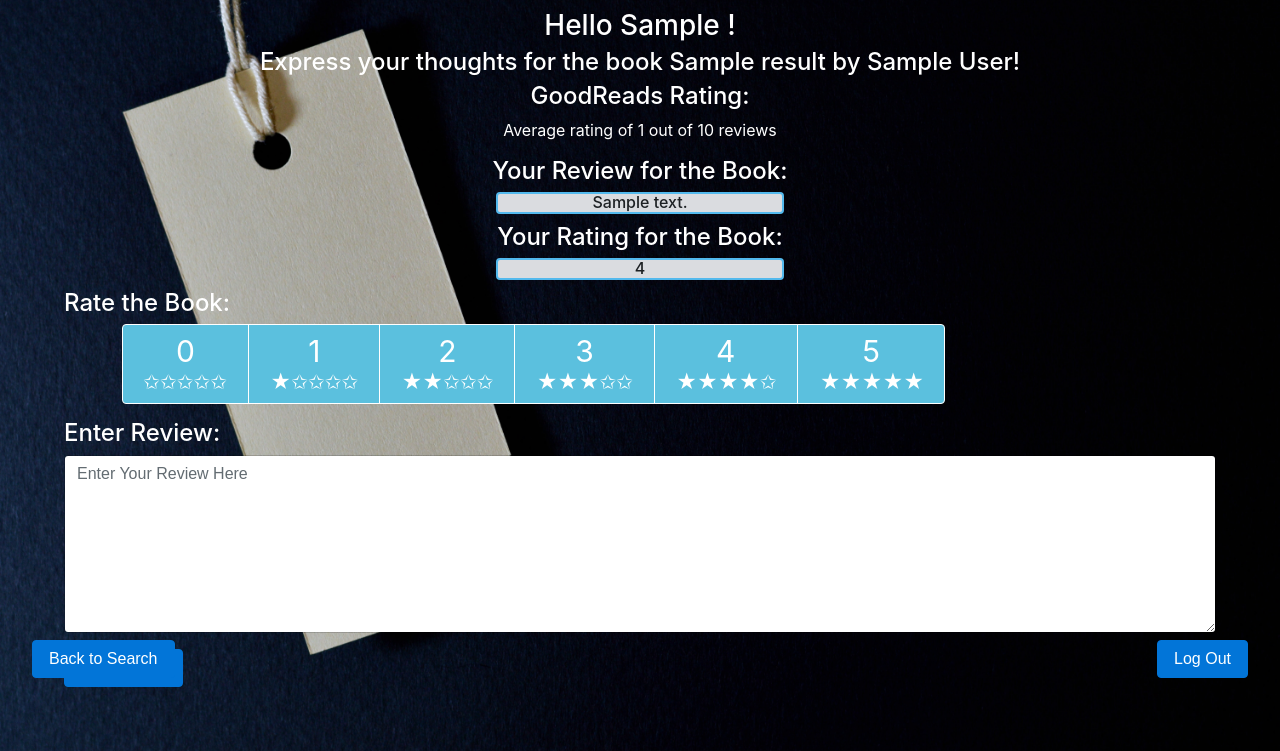
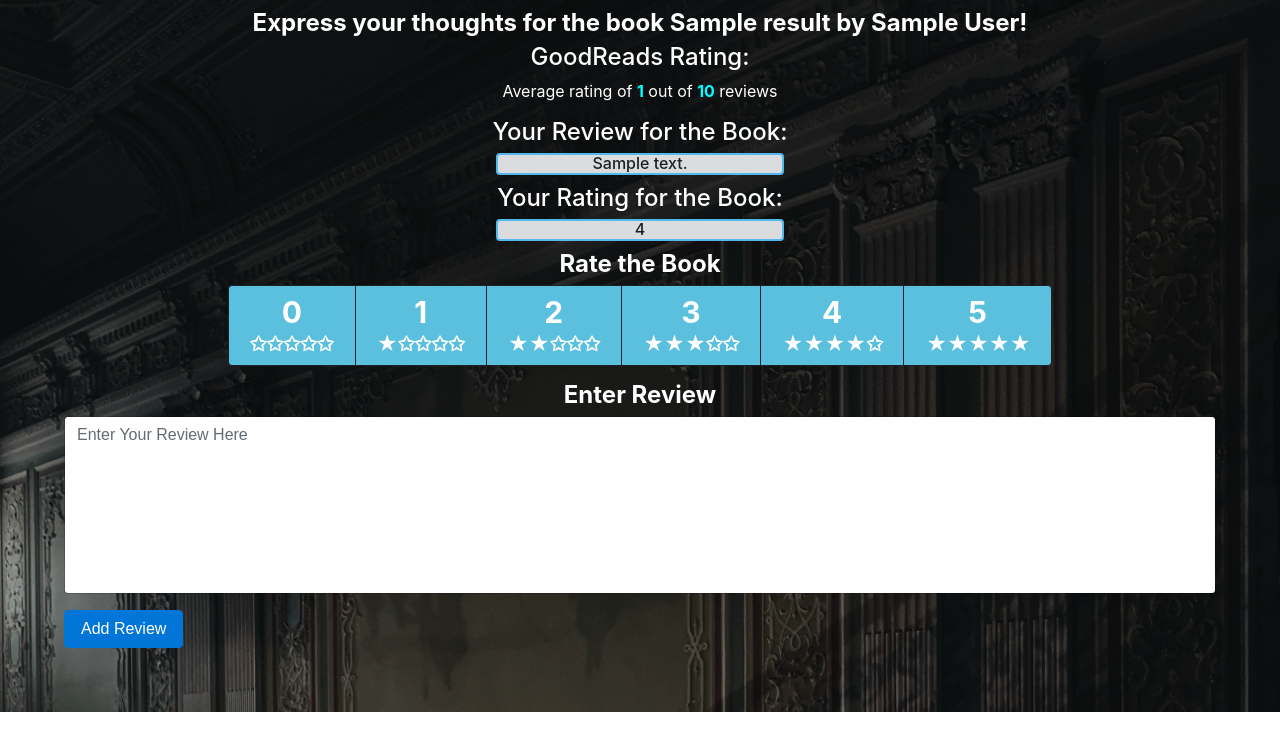
Before and after one commit to Aadhieaswar/Book-Browser-Flask-App, a Flask app: template templates/review.html in a window 1280 px wide; the page is wider, and only the part inside the window is pictured. Shown: the part 96-847 px from the top of that part. After the commit the page ends 808 px from the top of that part, so only its background shows below. Run offline with Flask 2, Linux system fonts and the light colour scheme; the template is opened without the code that fills it: most values are stand-ins (such as "Sample title", 1, 10 or a date in 2020); some libraries are stand-ins or nearby versions.

Commit message:
added better bg and formatted text

```diff
--- a/static/style.css
+++ b/static/style.css
@@ -26,7 +26,8 @@
 
 .bul {
   margin: 0px;
-  border-color: white;
+  border-color: #1d2124;
+  font-weight: bold;
 }
 
 /* nav-bar styles start */
@@ -52,6 +53,10 @@
   background-color: cyan;
   margin: 0 auto;
   padding: 0;
+}
+
+strong {
+  color: cyan;
 }
 
 .nav-content {
@@ -101,6 +106,7 @@
   text-decoration: none;
   padding: 10px;
   display: block;
+  transition: ease 0.3s all;
 }
 
 .nav-links:hover {
@@ -140,19 +146,18 @@
   text-decoration: none;
 }
 
-.dropdown-icon:hover {
+.dropdown:hover .dropdown-icon {
   background-color: cyan;
 }
 
 .dropdown:hover .dropdown-content {
   display: block;
 }
-.dropdown-icon:hover .item-1,.dropdown-icon:hover .item-2,.dropdown-icon:hover .item-3 {
+.dropdown:hover .dropdown-icon .item-1,.dropdown:hover .dropdown-icon .item-2,.dropdown:hover .dropdown-icon .item-3 {
   background-color: #1d2124;
 }
 
 body {
-  /* background-image: url(https://docs.google.com/drawings/d/e/2PACX-1vQsTeFym8H6EjEwq9CvhjCE437rthueQpuIl-nT8Dwn3FBm8f5VNvhNg-Pdb_YCyNw0GtnNGQN6e0lC/pub?w=1440&h=1080); */
   background-image: url("./black_bg.jpg");
   background-size: 100% auto;
   color: white;
@@ -182,11 +187,22 @@
   justify-content: center;
   align-items: center;
   border: 2px solid cyan;
+  opacity: 0.80;
 }
 
 .wrapper {
   font-size: 30px;
   padding-right: 10px;
+}
+
+.text-center {
+  text-align: center;
+}
+
+.center-buttons {
+  width: 100%;
+  margin: 0;
+  justify-content: center;
 }
 
 .star0::after {
@@ -286,6 +302,16 @@
   position: fixed;
 }
 
+.textarea-review {
+  width: 100%;
+  margin: 0 auto;
+  resize: none;
+}
+
+.review-button {
+  margin: 0 auto;
+}
+
 .order {
   position: relative;
   display: inline-flex;
--- a/templates/layout.html
+++ b/templates/layout.html
@@ -7,7 +7,7 @@
     <meta charset="utf-8">
     <meta name="viewport" content="width=device-width, initial-scale=1, shrink-to-fit=no">
 
-    <link rel="icon" href="https://docs.google.com/drawings/d/e/2PACX-1vSXIjQO6hu1Uj01NZHYDIaVVQTrKuka1LBiH6A6I-wWpxxB5KLGFSa_IdmCDz7KA_csRC2CRVFFY-uG/pub?w=1440&h=1080" type="image/icon type"></link>
+    <link rel="icon" href="{{ url_for('static', filename='app_icon.png') }}" type="image/icon type"></link>
     <link rel="stylesheet" href="https://maxcdn.bootstrapcdn.com/bootstrap/4.0.0-beta.3/css/bootstrap.min.css" integrity="sha384-Zug+QiDoJOrZ5t4lssLdxGhVrurbmBWopoEl+M6BdEfwnCJZtKxi1KgxUyJq13dy" crossorigin="anonymous">
     <link rel="stylesheet" href="{{ url_for('static', filename='style.css') }}"></link>
   </head>
--- a/templates/results.html
+++ b/templates/results.html
@@ -31,9 +31,9 @@
 
 {% block body %}
 
-<h1 class="head"> Success! We have found some results!</h1>
+<h1 class="head"> We have found some results for your search!</h1>
 
-<h4 class="head"> {{ nam3 }}! Choose the book you wish to write a review for: </h4>
+<h4 class="head">Choose any book you would link to write a review for</h4>
 
 <div class="card scroll-card">
   <div class="order">
--- a/templates/review.html
+++ b/templates/review.html
@@ -31,16 +31,15 @@
 
 {% block body %}
 
-<h3 class="head">Hello {{ nam3 }} !</h3>
-
-<h4 class="head"> Express your thoughts for the book {{ result.title }} by {{ result.author }}! </h4>
+<h4 class="head" style="font-weight: bold;"> Express your thoughts for the book {{ result.title }} by {{ result.author }}! </h4>
 
 <h4 class="head">GoodReads Rating: </h4>
 
 <p class="head">
-Average rating of {{ num }} out of {{ numb }} reviews
+Average rating of <strong>{{ num }}</strong> out of <strong>{{ numb }}</strong> reviews
 </p>
 
+{% if revs.review %}
 <div class="head">
   <h4>Your Review for the Book:</h4>
   <div class="card" style="width: 18rem;">
@@ -57,83 +56,76 @@
     </div>
     </div>
 </div>
+{% endif %}
 
 <form action="{{ url_for('review', book_id = result.id, username = nam3) }}" method="post" id="form1">
 
-
   <div class="form-group">
-    <h4>Rate the Book:</h4>
-<div class="btn-group btn-group-toggle" data-toggle="buttons">
+    <h4 class="text-center" style="font-weight: bold;">Rate the Book</h4>
+    <div class="btn-group btn-group-toggle center-buttons" data-toggle="buttons">
       <div class="btn btn-info bul">
         <input type="radio" id="option1" name="star" value="0">
         <div class="size">
           0
-  </div><div style="font-size: 20px" class="star0 wrapper"></div>
+        </div>
+        <div style="font-size: 20px" class="star0 wrapper"></div>
       </div>
 
       <div class="btn btn-info bul">
         <input type="radio" id="option2"  name="star" value="1">
         <div class="size">
           1
-    </div><div style="font-size: 20px" class="star1 wrapper"></div>
+        </div>
+        <div style="font-size: 20px" class="star1 wrapper"></div>
       </div>
 
       <div class="btn btn-info bul">
         <input type="radio" id="option3" name="star" value="2">
         <div class="size">
           2
-  </div><div style="font-size: 20px" class="star2 wrapper"></div>
+        </div>
+        <div style="font-size: 20px" class="star2 wrapper"></div>
       </div>
 
       <div class="btn btn-info bul">
         <input type="radio" id="option4" name="star" value="3">
         <div class="size">
           3
-  </div><div style="font-size: 20px" class="star3 wrapper"></div>
+        </div>
+        <div style="font-size: 20px" class="star3 wrapper"></div>
       </div>
 
       <div class="btn btn-info bul">
         <input type="radio" id="option5" name="star" value="4">
         <div class="size">
           4
-  </div><div style="font-size: 20px" class="star4 wrapper"></div>
+        </div>
+        <div style="font-size: 20px" class="star4 wrapper"></div>
       </div>
 
       <div class="btn btn-info bul">
         <input type="radio" id="option6" name="star" value="5">
         <div class="size">
           5
-</div><div style="font-size: 20px" class="star5 wrapper"></div>
+        </div>
+        <div style="font-size: 20px" class="star5 wrapper"></div>
       </div>
     </div>
   </div>
 
   <div>
-  <h4>Enter Review:</h4>
+    <h4 class="text-center" style="font-weight: bold;">Enter Review</h4>
   </div>
   <div class="form-group">
-
-      <textarea form="form1" class="form-control" name="review" rows="8" cols="80" placeholder="Enter Your Review Here"></textarea>
-
+    <textarea form="form1" class="form-control textarea-review" name="review" rows="8" cols="80" placeholder="Enter Your Review Here"></textarea>
   </div>
-    <div class="form-group space">
-
-        <button type="{{ btn }}" class="btn btn-primary {{ dev }}">Add Review</button>
-        <p>
-        {{ msg }}
+  <div class="form-group space" style="width: 100%;">
+    <button type="{{ btn }}" class="btn review-button btn-primary {{ dev }}">Add Review</button>
+    <p style="color: white;">
+    <strong>{{ msg }}</strong>
     </p>
-
   </div>
 
 </form>
 
-<div>
-<form class="bottom-right" action="{{ url_for('logout') }}">
-<button type="submit" class="btn btn-primary">Log Out</button>
-</form>
-<form class="bottom-left" action="{{ url_for('returns', username = nam3) }}">
-  <button type="submit" class="btn btn-primary">Back to Search</button>
-</form>
-</div>
-
 {% endblock %}
```
Also changed, not shown: templates/success.html (+2 -5 lines), static/app_icon.png (added), static/black_bg.jpg. Lines whose indentation alone changed are shown as unchanged.
